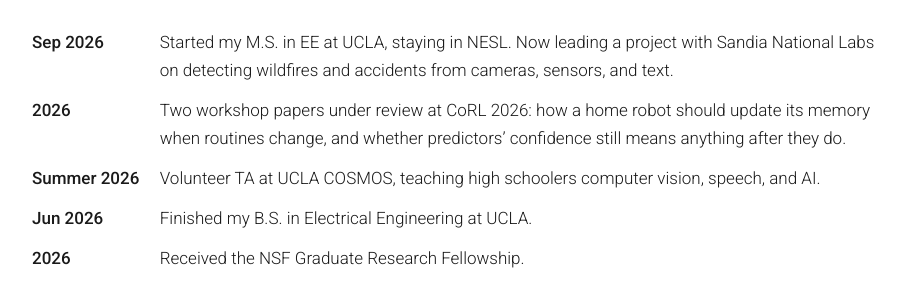
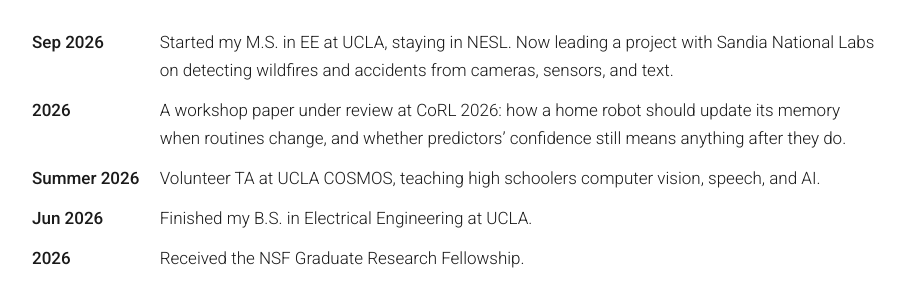
Before and after one commit to owang22/owang22.github.io, a Jekyll site: the page built from index.md, in a window 1280 px wide and 900 px high, scrolled down 582 px. Shown: the part 160-449 px from the top of the window, without its empty margins (184-1089 px from the left). Built offline with Jekyll 4.4.1, drawn with Linux system fonts in a browser that asks for light colours.

Commit message:
Update workshop paper entry in news.yml

```diff
--- a/_data/news.yml
+++ b/_data/news.yml
@@ -3,7 +3,7 @@
 - date: "Sep 2026"
   text: "Started my M.S. in EE at UCLA, staying in NESL. Now leading a project with Sandia National Labs on detecting wildfires and accidents from cameras, sensors, and text."
 - date: "2026"
-  text: "Two workshop papers under review at CoRL 2026: how a home robot should update its memory when routines change, and whether predictors' confidence still means anything after they do."
+  text: "A workshop paper under review at CoRL 2026: how a home robot should update its memory when routines change, and whether predictors' confidence still means anything after they do."
 - date: "Summer 2026"
   text: "Volunteer TA at UCLA COSMOS, teaching high schoolers computer vision, speech, and AI."
 - date: "Jun 2026"
```
